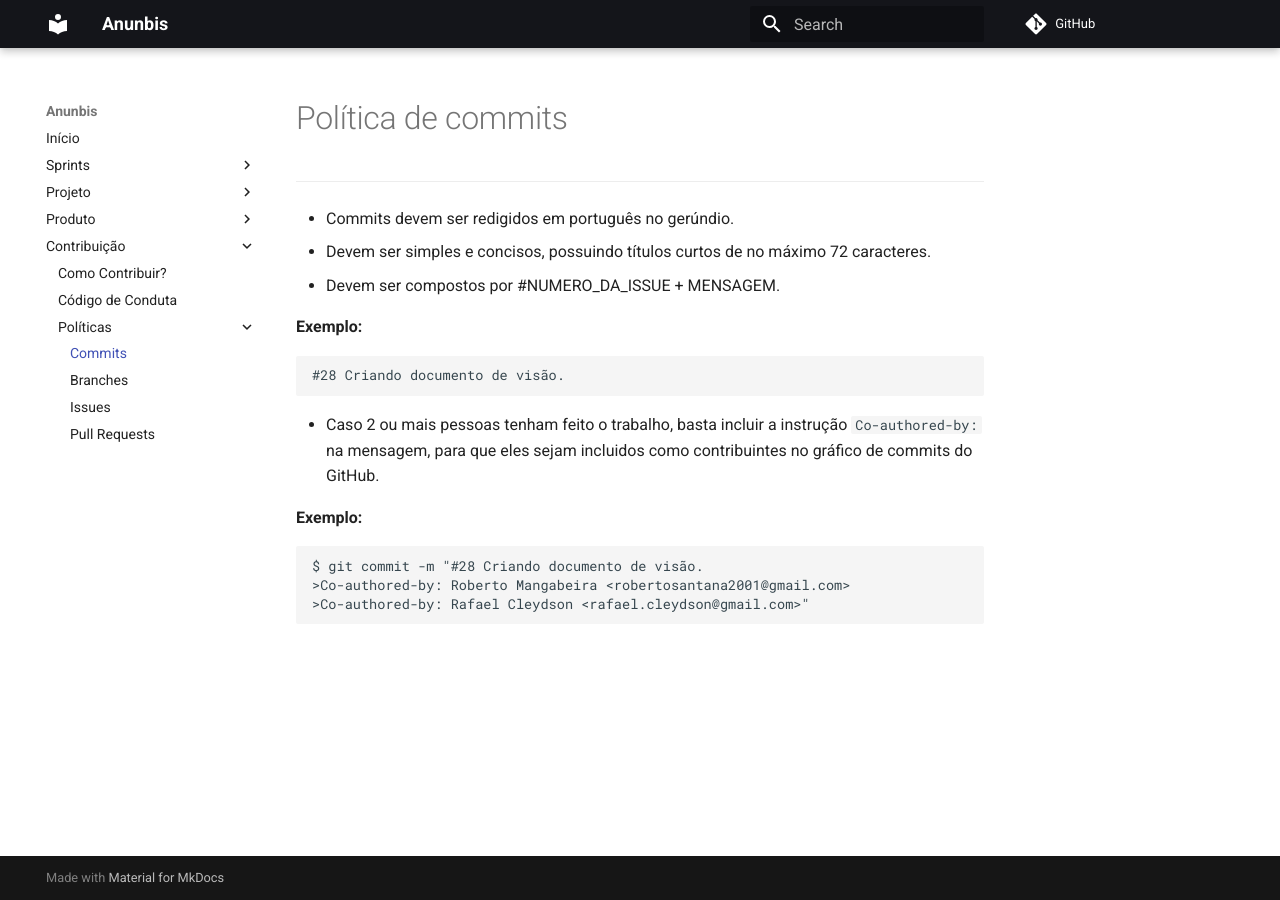
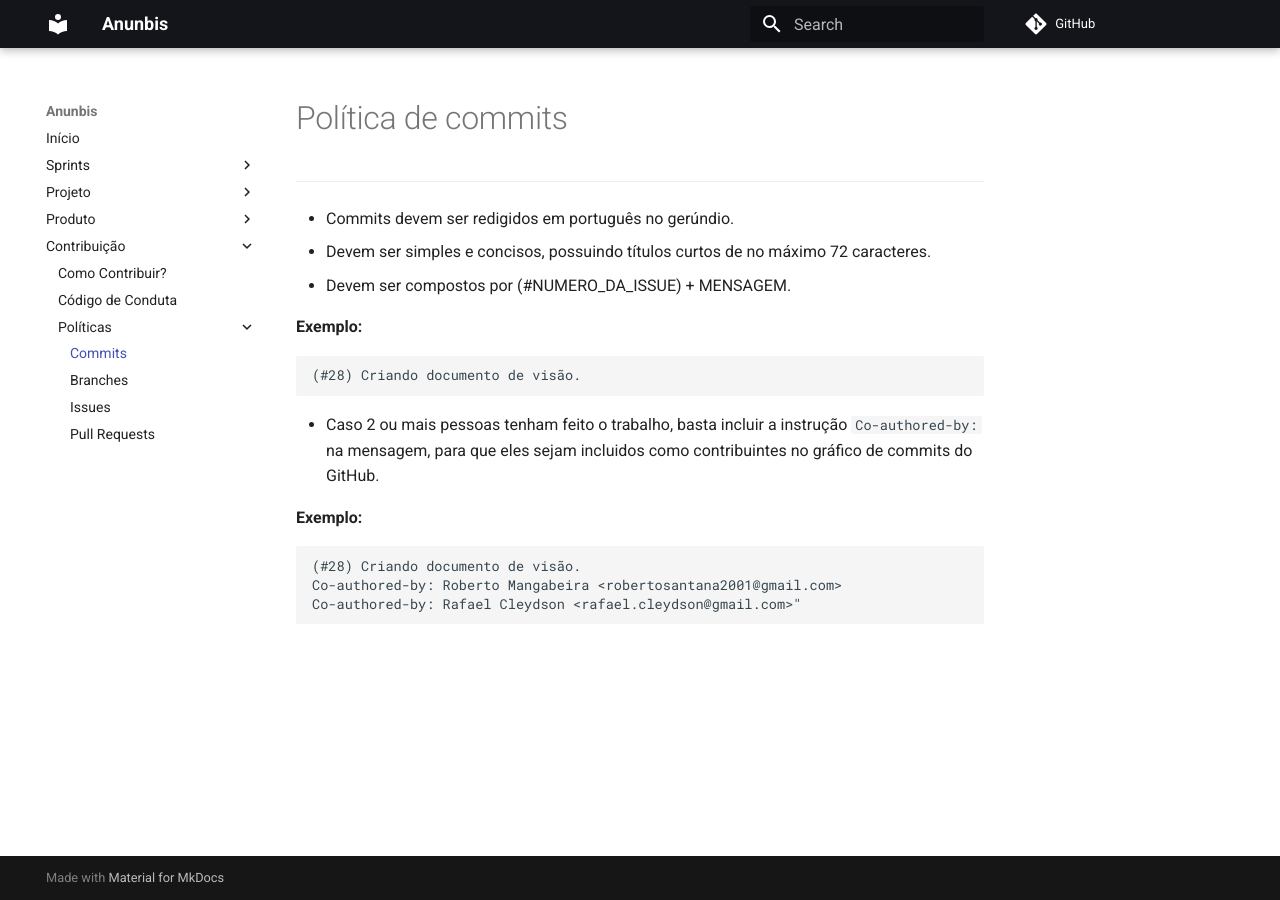
Before and after one commit to fga-eps-mds/2020.2-Anunbis, an MkDocs documentation site: the page built from docs/policies/commits.md, in a window 1280 px wide. Built offline with MkDocs 1.6.1 and Material for MkDocs 9.7.7, drawn with Linux system fonts in a browser that asks for light colours; comment, search, counter and statistics services are not loaded.

Commit message:
(#51) Alterando política de commits

````diff
--- a/docs/policies/commits.md
+++ b/docs/policies/commits.md
@@ -4,12 +4,12 @@
 
 * Commits devem ser redigidos em português no gerúndio.
 * Devem ser simples e concisos, possuindo títulos curtos de no máximo 72 caracteres.
-* Devem ser compostos por #NUMERO_DA_ISSUE + MENSAGEM.
+* Devem ser compostos por (#NUMERO_DA_ISSUE) + MENSAGEM.
 
 <b>Exemplo: </b>
 
 ```
-#28 Criando documento de visão.
+(#28) Criando documento de visão.
 ```
 
 * Caso 2 ou mais pessoas tenham feito o trabalho, basta incluir a instrução ```Co-authored-by:```  na mensagem, para que eles sejam incluidos como contribuintes no gráfico de commits do GitHub.
@@ -17,7 +17,7 @@
 <b>Exemplo: </b>
 
 ```
-$ git commit -m "#28 Criando documento de visão.
->Co-authored-by: Roberto Mangabeira <robertosantana2001@gmail.com>
->Co-authored-by: Rafael Cleydson <rafael.cleydson@gmail.com>"
+(#28) Criando documento de visão.
+Co-authored-by: Roberto Mangabeira <robertosantana2001@gmail.com>
+Co-authored-by: Rafael Cleydson <rafael.cleydson@gmail.com>"
 ```
````
